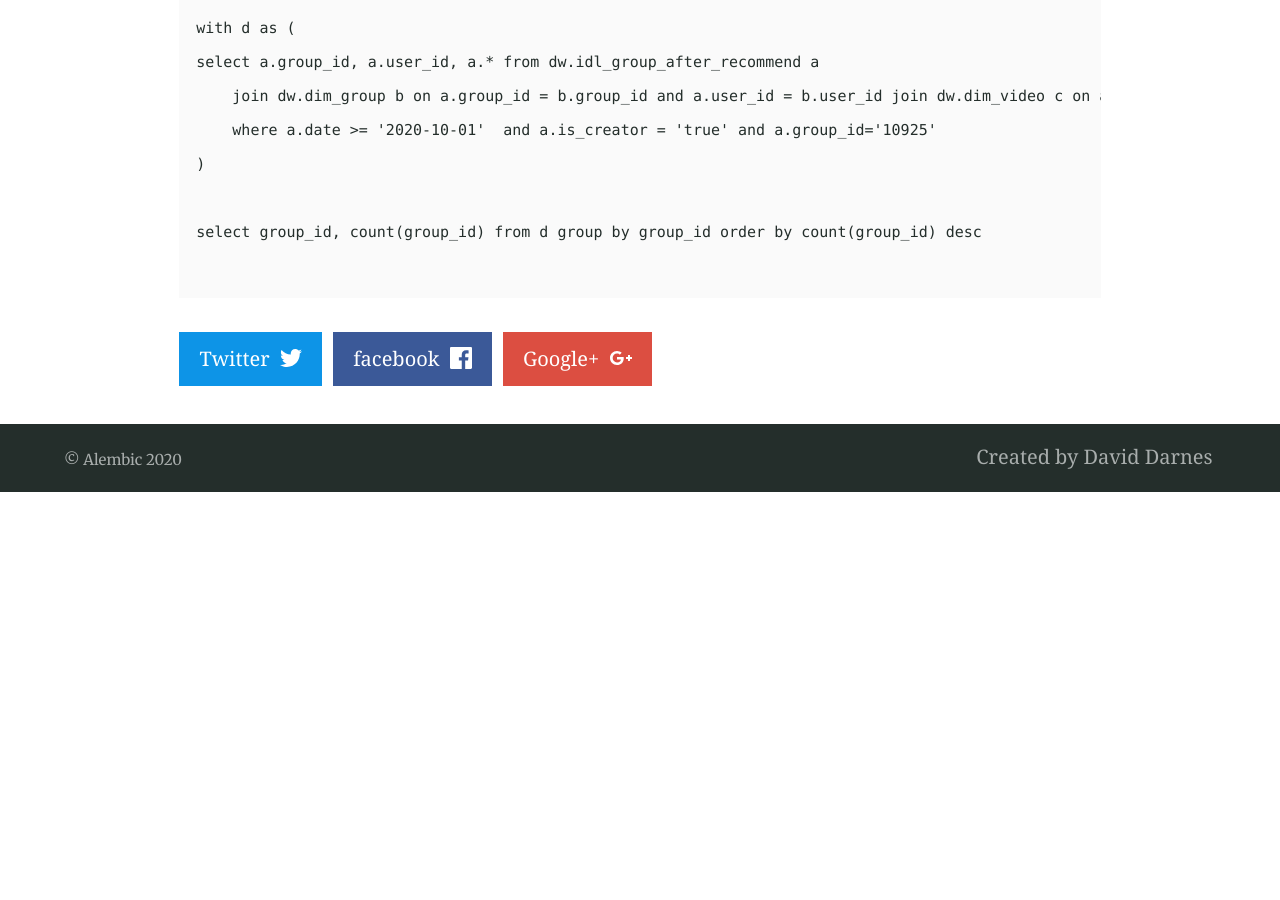
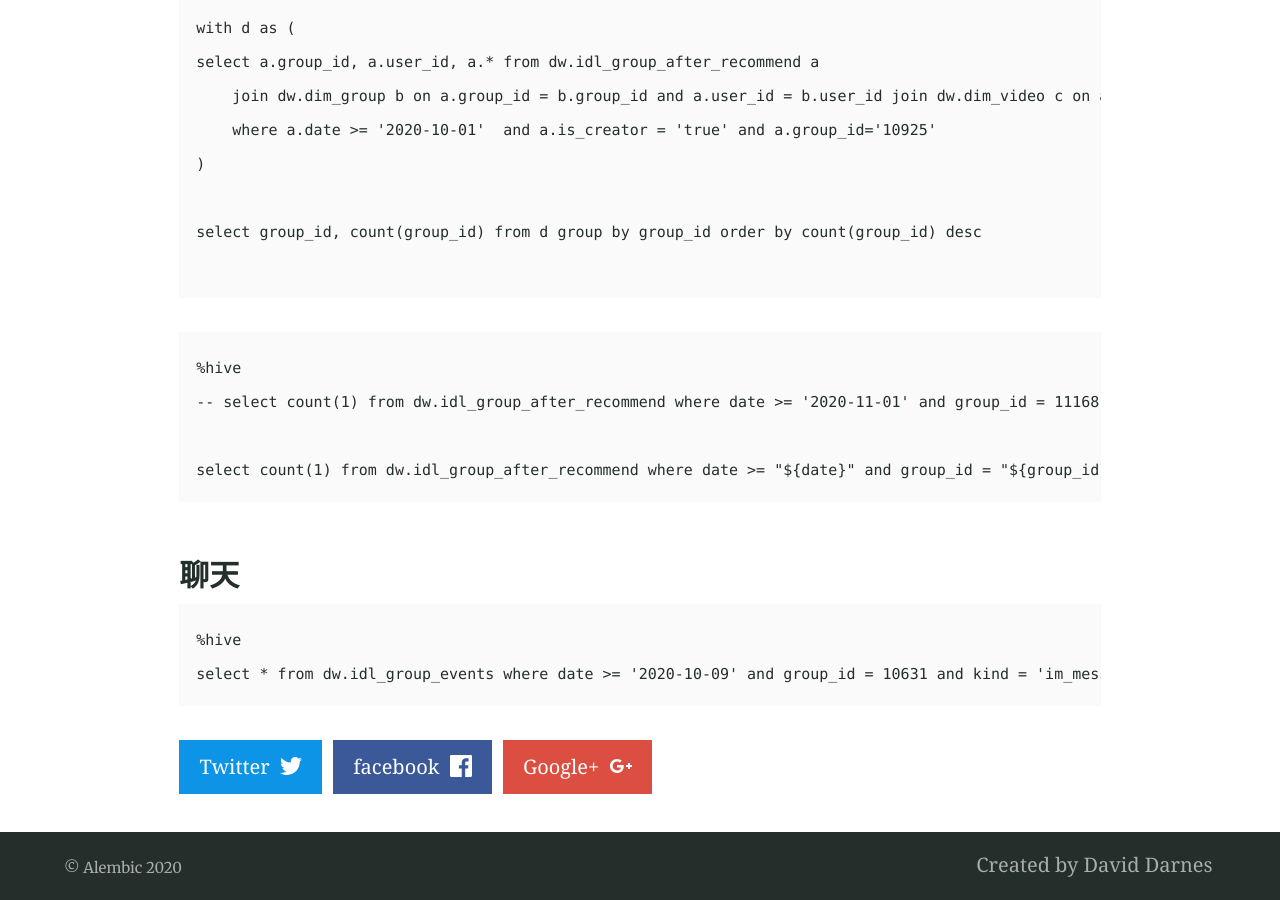
Before and after one commit to wudixm/wudixm.github.io, a Jekyll site: the page built from _posts/2018-11-21-Hive-SQL.md, in a window 1280 px wide and 900 px high, scrolled down 16642 px. Built offline with Jekyll 4.4.1, drawn with Linux system fonts in a browser that asks for light colours; our own code applies the rules of GitHub Pages for plain Markdown files; before the commit the page ends 17134 px from its top, so only the background shows below that.

Commit message:
add g pattern @q and hive some sentence

````diff
--- a/_posts/2018-11-21-Hive-SQL.md
+++ b/_posts/2018-11-21-Hive-SQL.md
@@ -494,3 +494,17 @@ select a.group_id, a.user_id, a.* from dw.idl_group_after_recommend a
 select group_id, count(group_id) from d group by group_id order by count(group_id) desc
 
 ```
+
+```hive
+%hive
+-- select count(1) from dw.idl_group_after_recommend where date >= '2020-11-01' and group_id = 11168
+
+select count(1) from dw.idl_group_after_recommend where date >= "${date}" and group_id = "${group_id}"
+```
+
+### 聊天
+
+```hive
+%hive
+select * from dw.idl_group_events where date >= '2020-10-09' and group_id = 10631 and kind = 'im_message' and user_id = 7170790 limit 10
+```
````
Also changed, not shown: _posts/2019-07-08-VIM-advanced.md (+1 -0 lines).
